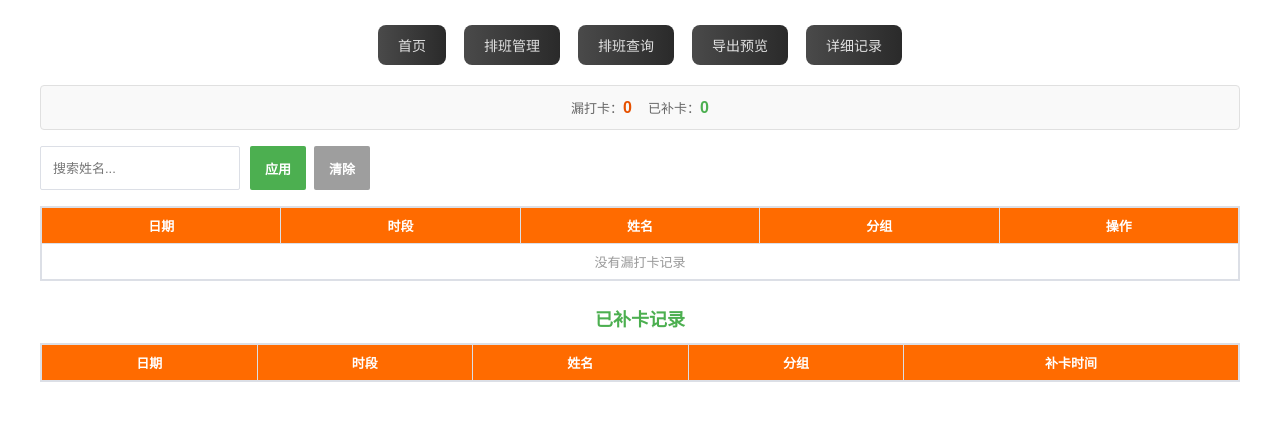
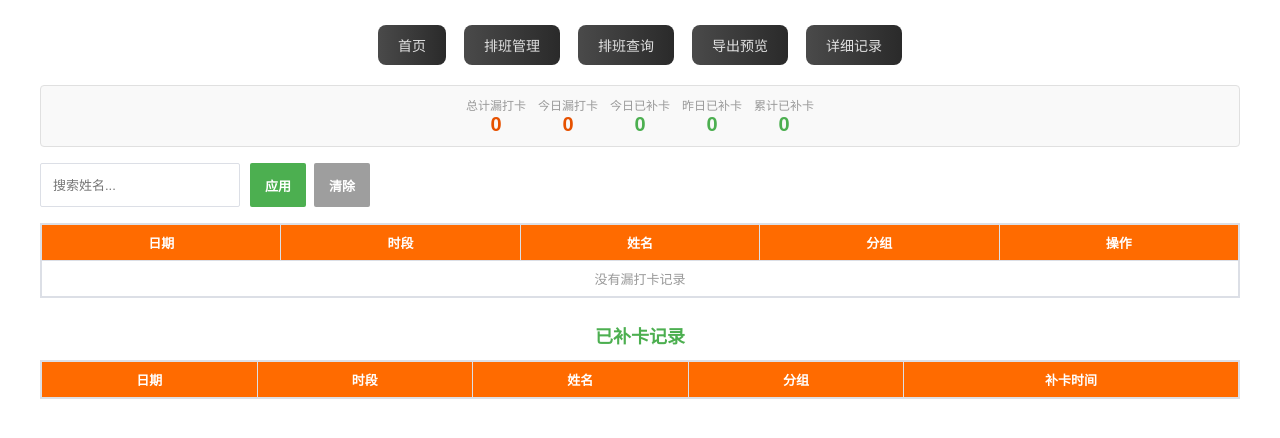
Before and after one commit to 914880797/duty-signin, a website: page makeup.html in a window 1280 px wide. Drawn offline with Linux system fonts and the light colour scheme; no server answers.

Commit message:
feat: enhance makeup page stats with total/today/yesterday breakdown Co-authored-by: monkeycode-ai <monkeycode-ai@chaitin.com>

```diff
--- a/makeup.html
+++ b/makeup.html
@@ -64,16 +64,16 @@
             display: flex;
             flex-wrap: wrap;
             justify-content: center;
-            gap: 16px;
+            gap: 12px;
             margin-bottom: 16px;
-            padding: 12px 16px;
+            padding: 10px 12px;
             background: #f9f9f9;
             border-radius: 4px;
             border: 1px solid #e0e0e0;
         }
-        .stat-item { text-align: center; }
-        .stat-label { font-size: clamp(11px, 2.5vw, 13px); color: #666; }
-        .stat-value { font-size: clamp(14px, 3vw, 16px); font-weight: 700; color: #e65100; }
+        .stat-item { text-align: center; min-width: 60px; }
+        .stat-label { font-size: clamp(10px, 2.2vw, 12px); color: #999; display: block; }
+        .stat-value { font-size: clamp(16px, 3.5vw, 20px); font-weight: 700; color: #e65100; }
 
         .action-bar {
             display: flex;
@@ -236,8 +236,11 @@
                 <a href="/records.html" class="nav-btn">详细记录</a>
             </nav>
             <div class="stats-bar">
-                <div class="stat-item"><span class="stat-label">漏打卡：</span><span class="stat-value" id="missedCount">0</span></div>
-                <div class="stat-item"><span class="stat-label">已补卡：</span><span class="stat-value" id="makeupCount" style="color:#4CAF50">0</span></div>
+                <div class="stat-item"><span class="stat-label">总计漏打卡</span><span class="stat-value" id="totalMissed">0</span></div>
+                <div class="stat-item"><span class="stat-label">今日漏打卡</span><span class="stat-value" id="todayMissed">0</span></div>
+                <div class="stat-item"><span class="stat-label">今日已补卡</span><span class="stat-value" id="todayMakeup" style="color:#4CAF50">0</span></div>
+                <div class="stat-item"><span class="stat-label">昨日已补卡</span><span class="stat-value" id="yesterdayMakeup" style="color:#4CAF50">0</span></div>
+                <div class="stat-item"><span class="stat-label">累计已补卡</span><span class="stat-value" id="totalMakeup" style="color:#4CAF50">0</span></div>
             </div>
             <div class="search-row">
                 <input type="text" id="searchInput" class="search-input" placeholder="搜索姓名..." aria-label="搜索姓名">
@@ -276,7 +279,7 @@
     <div class="toast" id="toast"></div>
     <script>
 (function() {
-    let missedData = [], cycleStartDate = null, makeupDone = new Set();
+    let missedData = [], cycleStartDate = null, makeupDone = new Set(), allMakeupRecords = [];
 
     function init() {
         document.getElementById('btnApply').addEventListener('click', applyFilters);
@@ -352,13 +355,14 @@
     }
 
     function updateStats() {
-        const searchVal = document.getElementById('searchInput').value.trim().toLowerCase();
-        let visible = missedData;
-        if (searchVal) {
-            visible = missedData.filter(r => r.name && r.name.toLowerCase().includes(searchVal));
-        }
-        document.getElementById('missedCount').textContent = visible.length;
-        document.getElementById('makeupCount').textContent = makeupDone.size;
+        const today = DateUtils.todayBeijing();
+        const yesterday = DateUtils.daysAgoBeijing(1);
+
+        document.getElementById('totalMissed').textContent = missedData.length;
+        document.getElementById('todayMissed').textContent = missedData.filter(r => r.duty_date === today).length;
+        document.getElementById('todayMakeup').textContent = allMakeupRecords.filter(r => r.duty_date === today).length;
+        document.getElementById('yesterdayMakeup').textContent = allMakeupRecords.filter(r => r.duty_date === yesterday).length;
+        document.getElementById('totalMakeup').textContent = allMakeupRecords.length;
     }
 
     function doMakeup(name, dutyDate, dutyTime, groupId, btn) {
@@ -403,11 +407,12 @@
     function loadMakeupRecords() {
         fetch('/api/records').then(r => r.json()).then(data => {
             const records = (data.success ? data.data : []) || [];
-            const makeupRecords = Array.isArray(records)
+            allMakeupRecords = Array.isArray(records)
                 ? records.filter(r => r.ip_address === 'makeup')
                     .sort((a, b) => b.created_at.localeCompare(a.created_at))
                 : [];
-            renderMakeupDoneTable(makeupRecords);
+            renderMakeupDoneTable(allMakeupRecords);
+            updateStats();
         }).catch(e => {
             console.error('Load makeup records error:', e);
         });
```
